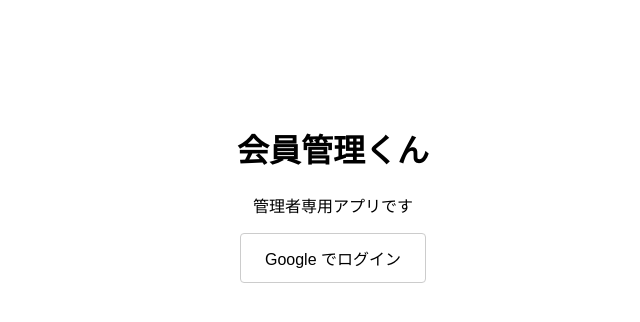
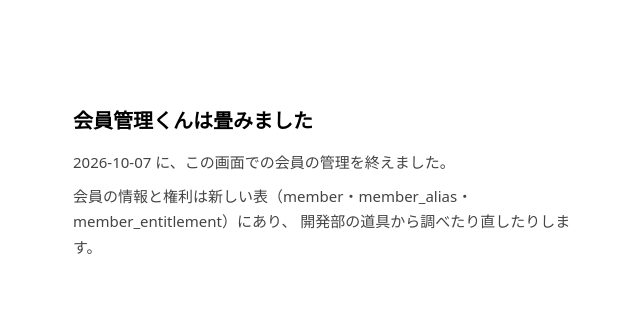
Before and after one commit to antoshia2n/kaiin-kanri, a React (Vite) app: page / in a window 1280 px wide. Shown: the top 322 px of the page, without its empty margins (307-947 px from the left). Built offline with nearby package versions, Linux system fonts and the light colour scheme; no server answers.

Commit message:
Close legacy member management UI and API

```diff
--- a/src/App.jsx
+++ b/src/App.jsx
@@ -1,31 +1,29 @@
-import { Routes, Route, Navigate } from 'react-router-dom'
-import { Layout } from './components/Layout.jsx'
-import { MemberList } from './pages/MemberList.jsx'
-import { MemberDetail } from './pages/MemberDetail.jsx'
-import { MemberForm } from './pages/MemberForm.jsx'
-import { PlanList } from './pages/master/PlanList.jsx'
-import { EntitlementAppList } from './pages/master/EntitlementAppList.jsx'
-import { TestMapping } from './pages/master/TestMapping.jsx'
+// 2026-10-07 開発部：会員管理くんの画面を畳んだ（同日 Naoki 判断・旧の 2 本を落とす行の 9 便の 8 番目）。
+// 会員を調べる・直すのは shia2n-mcp の道具 members__search / members__get / members__update、
+// 権利の付け外しは gate__entitlement_grant / gate__entitlement_revoke（どちらも新しい表 member 系）。
+// 元の画面のファイル（src/pages など）は消していない。戻すときはこのファイルを 6455c6b の中身へ戻す。
 
 function App() {
   return (
-    <Layout>
-      <Routes>
-        {/* 会員管理 */}
-        <Route path="/" element={<MemberList />} />
-        <Route path="/members/new" element={<MemberForm mode="new" />} />
-        <Route path="/members/:id" element={<MemberDetail />} />
-        <Route path="/members/:id/edit" element={<MemberForm mode="edit" />} />
-
-        {/* マスタ管理（T4） */}
-        <Route path="/master/plans" element={<PlanList />} />
-        <Route path="/master/entitlements" element={<EntitlementAppList />} />
-        <Route path="/master/test-mapping" element={<TestMapping />} />
-
-        <Route path="*" element={<Navigate to="/" replace />} />
-      </Routes>
-    </Layout>
+    <div style={boxStyle}>
+      <h1 style={{ fontSize: '20px', margin: '0 0 12px' }}>会員管理くんは畳みました</h1>
+      <p style={pStyle}>2026-10-07 に、この画面での会員の管理を終えました。</p>
+      <p style={pStyle}>
+        会員の情報と権利は新しい表（member・member_alias・member_entitlement）にあり、
+        開発部の道具から調べたり直したりします。
+      </p>
+    </div>
   )
 }
 
+const boxStyle = {
+  maxWidth: '520px',
+  margin: '80px auto',
+  padding: '24px',
+  fontFamily: 'system-ui, -apple-system, sans-serif',
+  lineHeight: 1.7,
+}
+
+const pStyle = { margin: '0 0 8px', color: '#444', fontSize: '15px' }
+
 export default App
--- a/src/main.jsx
+++ b/src/main.jsx
@@ -1,15 +1,15 @@
 import React from 'react'
 import ReactDOM from 'react-dom/client'
 import { BrowserRouter } from 'react-router-dom'
-import { AuthGuard } from './components/AuthGuard.jsx'
 import App from './App.jsx'
 
+// 2026-10-07 開発部：会員管理くんを畳んだので、ログインの関門（AuthGuard）を外し、
+// 畳んだことを知らせる 1 枚だけを出す。秘密も個人の値も出さない。
+// 戻すときはこのファイルを 6455c6b の中身へ戻す。
 ReactDOM.createRoot(document.getElementById('root')).render(
   <React.StrictMode>
     <BrowserRouter>
-      <AuthGuard>
-        <App />
-      </AuthGuard>
+      <App />
     </BrowserRouter>
   </React.StrictMode>
 )
```
Also changed, not shown: 1 other file (tests, documents, lock files or other folders).
